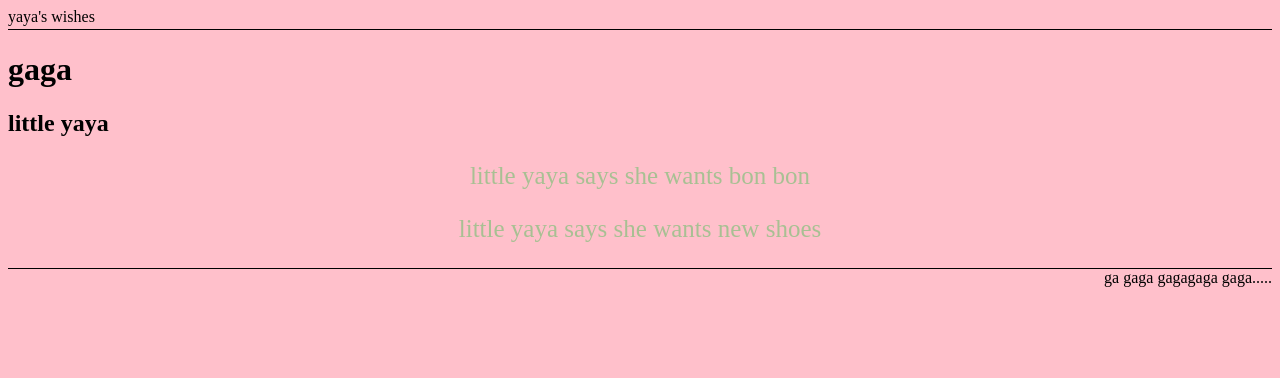
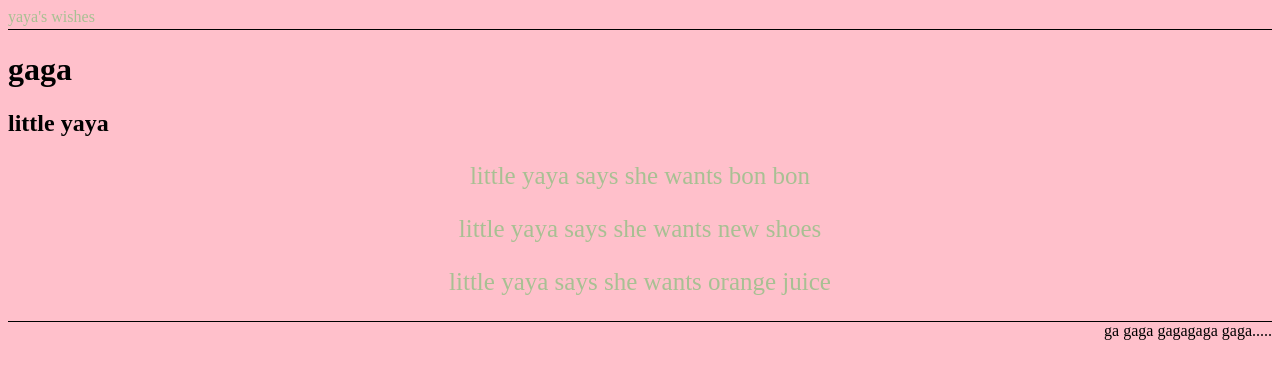
Before and after one commit to jackiefeiyq/jackiefeiyq.github.io, a plain HTML site: page index.html in a window 1280 px wide. Drawn offline with Linux system fonts and the light colour scheme.

Commit message:
added line, changed header color

```diff
--- a/default.css
+++ b/default.css
@@ -21,4 +21,5 @@ body {
 #header {
   border-bottom: 0.5px solid black;
   padding-bottom: 3px;
+  color:#A8C093
 }
--- a/index.html
+++ b/index.html
@@ -14,6 +14,7 @@
       <h2>little yaya</h2>
       <p class="test">little yaya says she wants bon bon</p>
       <p class="test">little yaya says she wants new shoes</p>
+      <p class="test">little yaya says she wants orange juice</p>
     </div>
     <div id="footer">
       ga gaga gagagaga gaga.....
```
